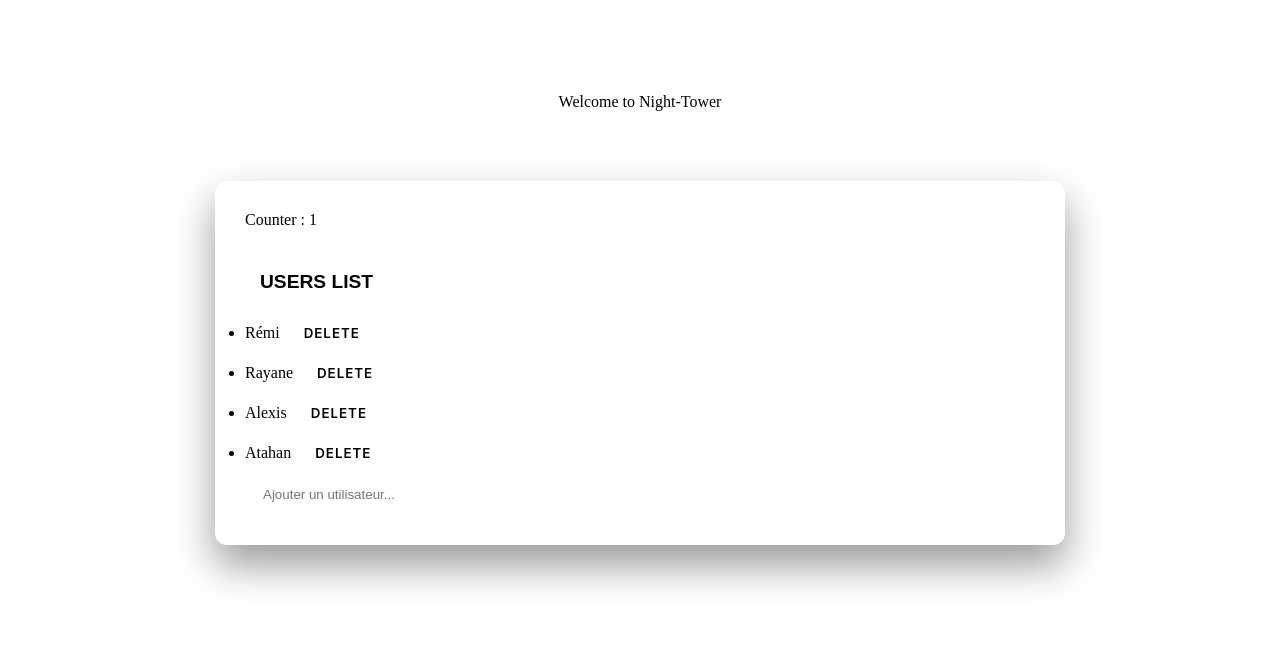
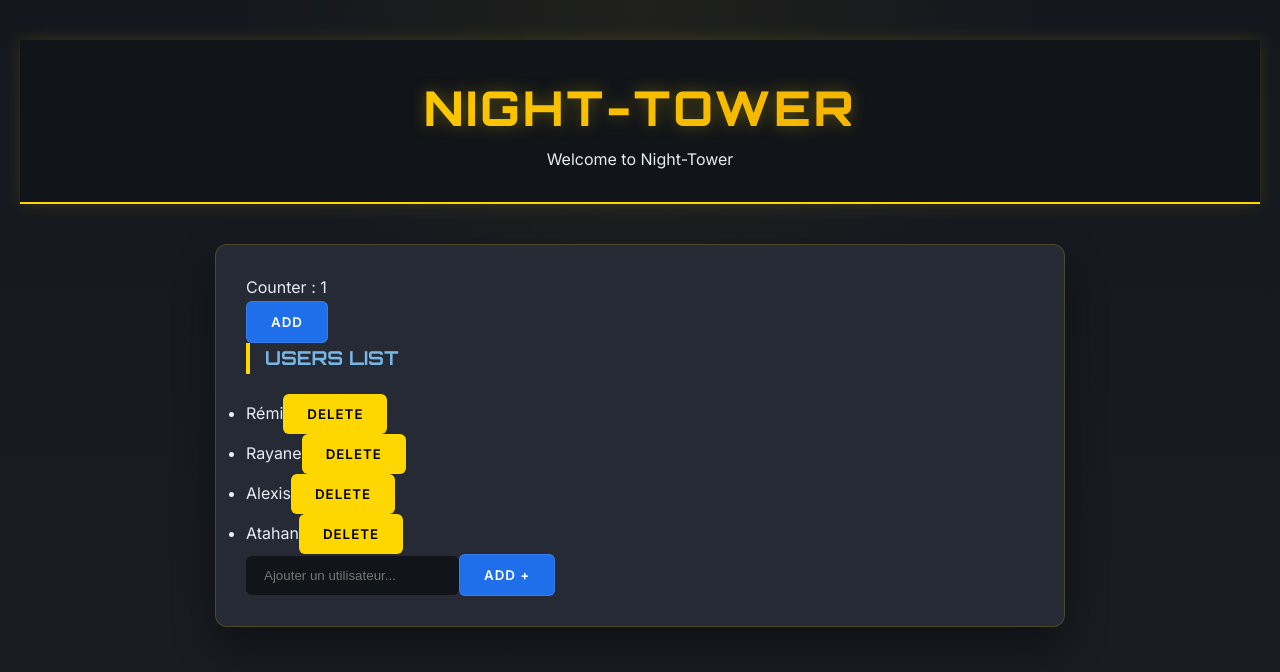
Before and after one commit to RayyyZen/Night-City, a React (Create React App) app in the folder app/client/: page / in a window 1280 px wide. Shown: the top 672 px of the page. Built offline with nearby package versions, Linux system fonts and the light colour scheme.

Commit message:
styles.css fixed

```diff
--- a/app/client/src/styles.css
+++ b/app/client/src/styles.css
@@ -1,4 +1,4 @@
-.App {
+
 @import url('https://fonts.googleapis.com/css2?family=Inter:wght@400;500;600;700&family=Orbitron:wght@500;700;800&family=JetBrains+Mono:wght@400;500&display=swap');
 
 :root {
@@ -165,4 +165,3 @@ input:focus {
   .object-item { flex-direction: column; gap: 10px; text-align: center; }
   input, button { width: 100%; }
 }
-}
```
Also changed, not shown: 1 other file (tests, documents, lock files or other folders).
